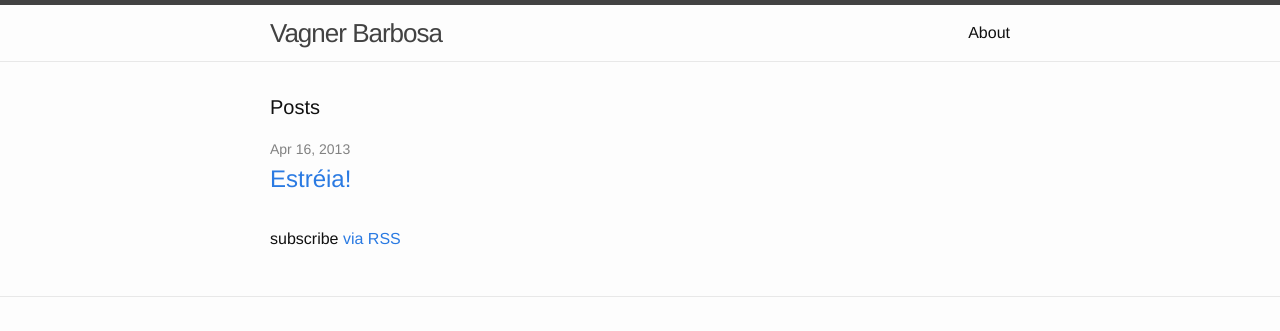
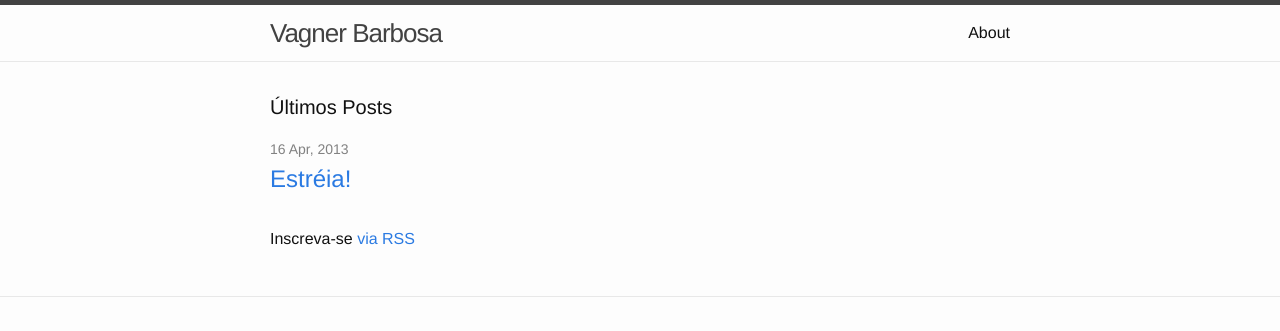
Before and after one commit to vagnerbarbosa/vagnerbarbosa.github.io, a Jekyll site: the page built from index.html, in a window 1280 px wide. Shown: the top 331 px of the page. Built offline with Jekyll 4.4.1, drawn with Linux system fonts in a browser that asks for light colours.

Commit message:
migration.01 Signed-off-by: Vagner Barbosa <contato@vagnerbarbosa.com>

```diff
--- a/_layouts/post.html
+++ b/_layouts/post.html
@@ -5,7 +5,7 @@ layout: default
 
   <header class="post-header">
     <h1 class="post-title">{{ page.title }}</h1>
-    <p class="post-meta">{{ page.date | date: "%b %-d, %Y" }}{% if page.author %} • {{ page.author }}{% endif %}{% if page.meta %} • {{ page.meta }}{% endif %}</p>
+    <p class="post-meta">{{ page.date | date: "%-d %b, %Y" }}{% if page.author %} • {{ page.author }}{% endif %}{% if page.meta %} • {{ page.meta }}{% endif %}</p>
   </header>
 
   <article class="post-content">
--- a/index.html
+++ b/index.html
@@ -4,12 +4,12 @@ layout: default
 
 <div class="home">
 
-  <h1 class="page-heading">Posts</h1>
+  <h1 class="page-heading">Últimos Posts</h1>
 
   <ul class="post-list">
     {% for post in site.posts %}
       <li>
-        <span class="post-meta">{{ post.date | date: "%b %-d, %Y" }}</span>
+        <span class="post-meta">{{ post.date | date: "%-d %b, %Y" }}</span>
 
         <h2>
           <a class="post-link" href="{{ post.url | prepend: site.baseurl }}">{{ post.title }}</a>
@@ -18,6 +18,6 @@ layout: default
     {% endfor %}
   </ul>
 
-  <p class="rss-subscribe">subscribe <a href="{{ "/feed.xml" | prepend: site.baseurl }}">via RSS</a></p>
+  <p class="rss-subscribe">Inscreva-se <a href="{{ "/feed.xml" | prepend: site.baseurl }}">via RSS</a></p>
 
 </div>
```
